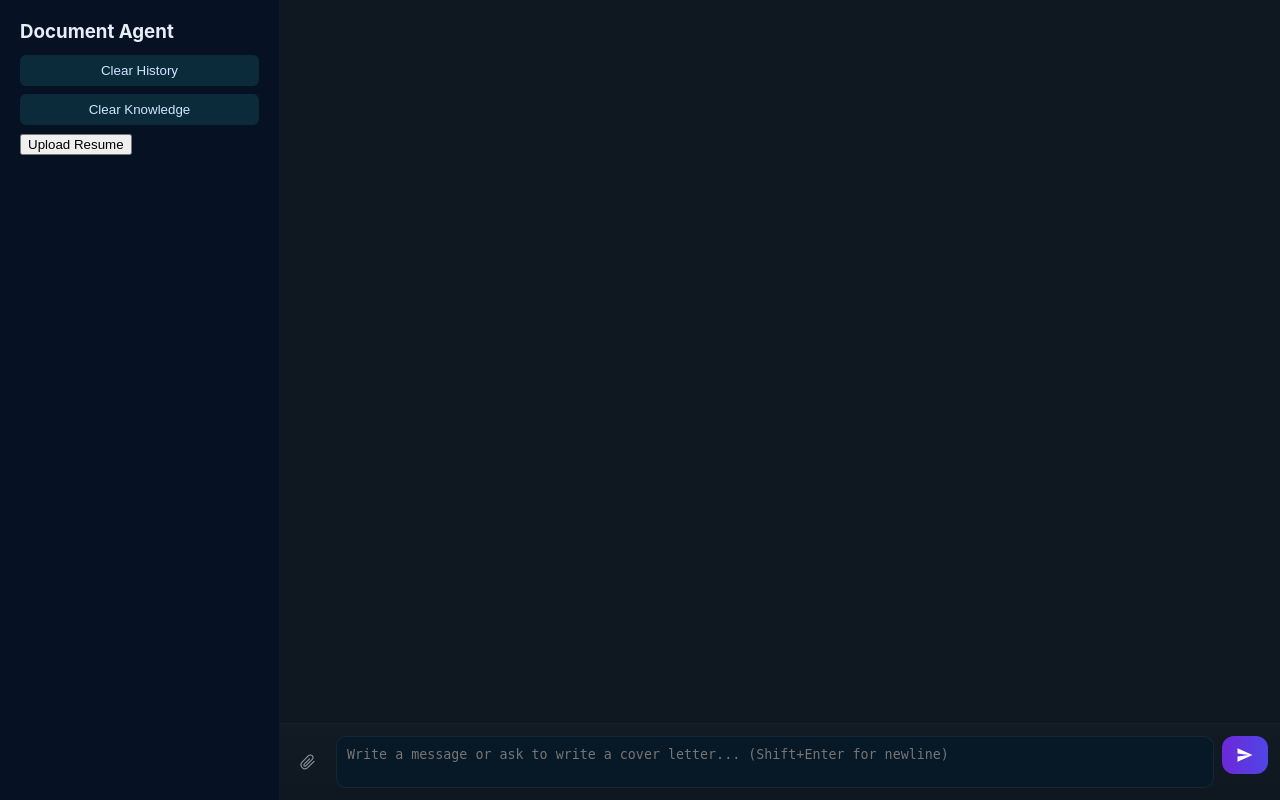
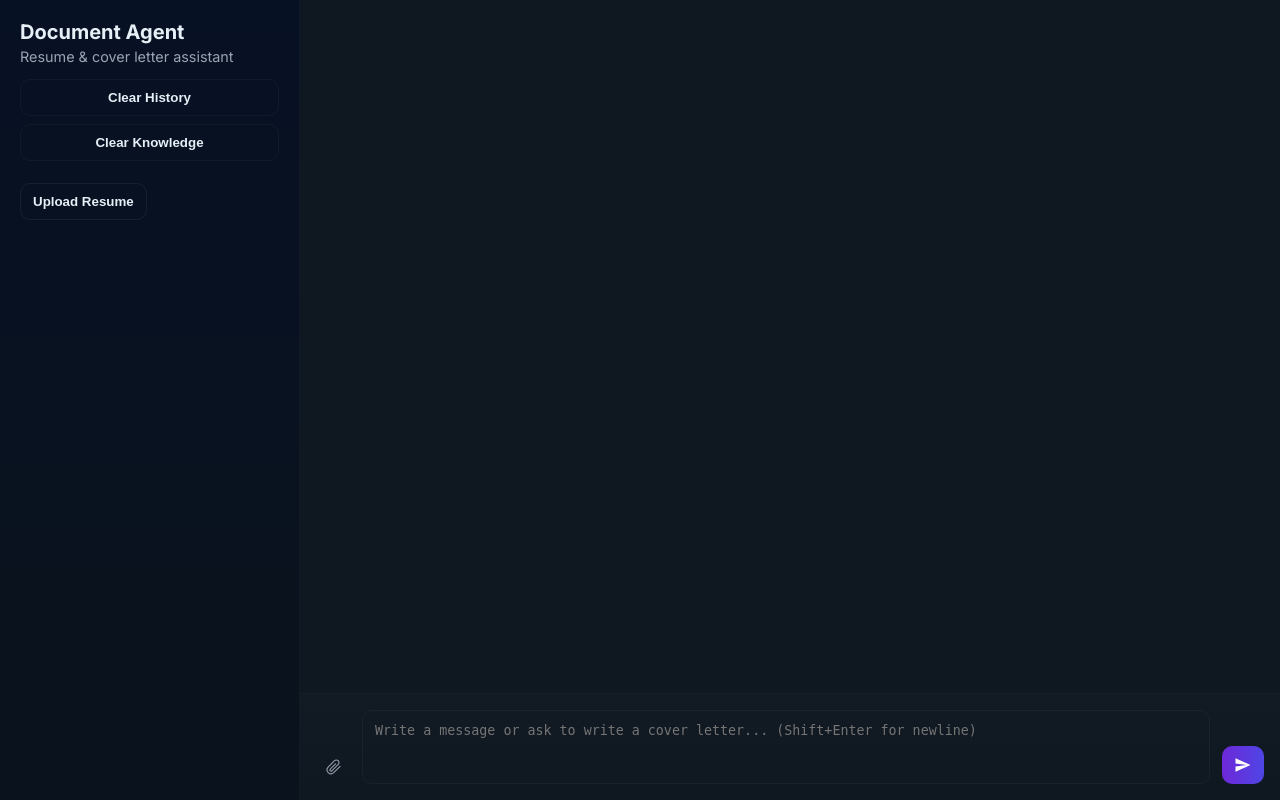
Before and after one commit to HimanM/document-agent, a Python web app: template flask/templates/index.html in a window 1280 px wide. Run offline with Jinja, Linux system fonts and the light colour scheme; the template is opened without the code that fills it, so the values that code supplies are empty.

Commit message:
Refactor styles and update HTML structure for improved UI consistency

```diff
--- a/flask/static/styles.css
+++ b/flask/static/styles.css
@@ -1,53 +1,92 @@
 :root{
-  --bg:#0f1720; --panel:#0b1220; --muted:#9aa4b2; --accent:#4f46e5; --me:#052f2f; --ai:#042f4f;
+  --bg: #0f1720;
+  --panel: #071124;
+  --surface: #0b1220;
+  --muted: #9aa4b2;
+  --accent: #4f46e5;
+  --accent-2: #6d28d9;
+  --card-bg: rgba(255,255,255,0.02);
+  --radius: 12px;
+  --glass: rgba(255,255,255,0.02);
 }
-body{margin:0;font-family:Inter,Segoe UI,Arial,Helvetica,sans-serif;background:var(--bg);color:#e6eef6}
-.app{display:flex;height:100vh}
-.sidebar{width:280px;background:#071124;padding:20px;box-sizing:border-box;border-right:1px solid rgba(255,255,255,0.03)}
-.sidebar h3{margin:0 0 12px 0}
-.sidebar-actions button{display:block;width:100%;margin-bottom:8px;padding:8px;background:#0b2a3a;border:0;color:#cfe7ff;border-radius:6px}
-.uploads{margin-top:12px}
-.uploaded-list{margin-top:8px}
+
+/* Base typography & layout */
+html,body{height:100%}
+body{
+  margin:0;
+  font-family: 'Inter', system-ui, -apple-system, 'Segoe UI', Roboto, 'Helvetica Neue', Arial;
+  background:var(--bg);
+  color:#e6eef6;
+  -webkit-font-smoothing:antialiased;
+  -moz-osx-font-smoothing:grayscale;
+}
+
+.app{display:flex;height:100vh;gap:0}
+
+/* Sidebar */
+.sidebar{
+  width:300px;
+  background:linear-gradient(180deg,var(--panel), rgba(10,18,28,0.95));
+  padding:20px;
+  box-sizing:border-box;
+  border-right:1px solid rgba(255,255,255,0.03);
+  display:flex;flex-direction:column;gap:14px
+}
+.sidebar-header h3{margin:0;font-size:1.25rem}
+.sidebar-header .muted{margin:4px 0 0 0;color:var(--muted);font-size:0.9rem}
+
+/* Shadcn-like button tokens */
+.btn{display:inline-flex;align-items:center;justify-content:center;padding:10px 12px;border-radius:10px;border:1px solid rgba(255,255,255,0.04);background:transparent;color:inherit;cursor:pointer;font-weight:600}
+.btn[disabled]{opacity:0.5;cursor:not-allowed}
+.btn:hover{box-shadow:0 6px 18px rgba(15,23,42,0.6);transform:translateY(-1px)}
+.btn-primary{background:linear-gradient(90deg,var(--accent-2),var(--accent));color:white;border:none}
+.btn-outline{background:transparent;border:1px solid rgba(255,255,255,0.06)}
+
+.sidebar-actions{display:flex;flex-direction:column;gap:8px}
+
+/* Resume upload area */
+.sidebar-resume-upload{margin-top:8px}
+
+/* Main area */
 .main{flex:1;display:flex;flex-direction:column}
-.chat{flex:1;padding:20px;overflow:auto;display:flex;flex-direction:column;gap:6px}
-.bubble{max-width:70%;padding:12px 16px;margin:6px;border-radius:12px;line-height:1.4;box-shadow:0 4px 14px rgba(2,6,23,0.6)}
+.chat{flex:1;padding:24px;overflow:auto;display:flex;flex-direction:column;gap:10px}
+
+/* Chat bubbles */
+.bubble{max-width:72%;padding:14px 18px;margin:6px;border-radius:var(--radius);line-height:1.45;background:var(--card-bg);box-shadow:0 6px 18px rgba(2,6,23,0.6)}
 .bubble .bubble-text{white-space:pre-wrap;word-break:break-word}
 .bubble.me{margin-left:auto;background:linear-gradient(90deg,#074a45,#046b6a);color:#eafffb}
 .bubble.ai{margin-right:auto;background:linear-gradient(90deg,#053b5a,#07406d);color:#e6f3ff}
-.composer{display:flex;padding:12px;border-top:1px solid rgba(255,255,255,0.03);gap:8px;background:linear-gradient(180deg,rgba(255,255,255,0.01),transparent)}
-#message{flex:1;padding:10px;border-radius:10px;border:1px solid rgba(255,255,255,0.06);background:#071826;color:#e6eef6}
-#message:focus{outline:none;box-shadow:0 0 0 3px rgba(79,70,229,0.14)}
-#send{padding:10px 14px;border-radius:12px;border:none;background:linear-gradient(90deg,#6d28d9,#4f46e5);color:white;display:flex;align-items:center;justify-content:center}
+.bubble.meta{font-style:italic;font-size:0.95rem;color:var(--muted);background:linear-gradient(90deg,#08394a,#0b3f57)}
 
-/* Attachment button near the composer */
-.attach-btn{background:transparent;border:0;color:var(--muted);display:flex;align-items:center;justify-content:center;padding:6px;border-radius:8px;margin-right:6px;cursor:pointer}
-.attach-btn svg{opacity:0.9}
+/* Composer */
+.composer{display:flex;padding:16px;border-top:1px solid rgba(255,255,255,0.03);gap:12px;background:linear-gradient(180deg,rgba(255,255,255,0.01),transparent)}
+.composer .input-area{display:flex;gap:12px;width:100%;align-items:flex-end}
+.input{flex:1;padding:12px;border-radius:10px;border:1px solid rgba(255,255,255,0.04);background:transparent;color:inherit;resize:none;min-height:48px}
+.input:focus{outline:none;box-shadow:0 6px 20px rgba(79,70,229,0.12)}
+
+/* Attach & send buttons */
+.attach-btn{background:transparent;border:0;color:var(--muted);display:flex;align-items:center;justify-content:center;padding:8px;border-radius:8px;cursor:pointer}
+.attach-btn svg{opacity:0.95}
 .attach-btn:hover{color:#cfe7ff}
-
-/* composer uploaded list */
-.composer-uploaded-list{display:flex;gap:8px;align-items:center;margin-right:8px}
-.composer-uploaded-list .file-chip{background:rgba(255,255,255,0.02);padding:6px 8px}
-.composer-uploaded-list .file-chip .remove{margin-left:8px;cursor:pointer;color:rgba(255,255,255,0.4)}
-
-/* Visual hint when dragging a file over the message input */
-.composer textarea.drop-over, .composer textarea:hover.drop-over{box-shadow:0 0 0 3px rgba(79,70,229,0.12);border-color:rgba(79,70,229,0.7)}
-
-/* Animated liquid-like pulse for send button */
-.send-btn{position:relative;overflow:hidden}
-.send-btn::before{content:'';position:absolute;inset:-50%;background:radial-gradient(circle at 10% 30%, rgba(255,255,255,0.06), transparent 20%), linear-gradient(90deg,#7c3aed,#4f46e5);opacity:0.8;transform:translateX(-80%);transition:transform .9s cubic-bezier(.2,.9,.2,1)}
+.send-btn{position:relative;overflow:hidden;display:inline-flex;align-items:center;justify-content:center}
+.send-btn::before{content:'';position:absolute;inset:-50%;background:radial-gradient(circle at 10% 30%, rgba(255,255,255,0.03), transparent 20%), linear-gradient(90deg,var(--accent-2),var(--accent));opacity:0.7;transform:translateX(-80%);transition:transform .9s cubic-bezier(.2,.9,.2,1);border-radius:12px}
 .send-btn:hover::before{transform:translateX(0)}
 
-.composer .input-area{display:flex;gap:8px;width:100%}
-.composer textarea{flex:1;padding:10px;border-radius:10px;border:1px solid rgba(255,255,255,0.04);background:transparent;color:inherit;resize:none}
-.timestamp{display:block;font-size:11px;color:var(--muted);margin-top:6px}
+.composer-uploaded-list{display:flex;gap:8px;align-items:center;margin-right:8px}
+.composer-uploaded-list .file-chip{background:rgba(255,255,255,0.02);padding:6px 10px;border-radius:8px;display:inline-flex;align-items:center;gap:8px}
+.composer-uploaded-list .file-chip .remove{margin-left:8px;cursor:pointer;color:rgba(255,255,255,0.5)}
+
+/* Small utilities */
+.timestamp{display:block;font-size:12px;color:var(--muted);margin-top:6px}
 .meta{font-size:12px;color:var(--muted);margin-top:6px}
-
 .typing{font-style:italic;color:var(--muted)}
 
-/* System / non-agent messages inside chat bubbles */
-.bubble.meta{font-style:italic;font-size:0.85rem;color:var(--muted);opacity:0.95;max-width:70%;padding:10px 14px;background:linear-gradient(90deg,#08394a,#0b3f57);border-radius:10px}
-.file-chip{display:inline-flex;align-items:center;gap:8px;padding:6px 10px;background:rgba(255,255,255,0.02);border-radius:8px;margin-right:6px}
-.file-chip img{max-height:28px;border-radius:4px}
+/* File chip img */
+.file-chip img{max-height:28px;border-radius:6px}
 
-/* Inline meta text shown inside a bubble (small italic completion note) */
-.bubble .inline-meta{display:block;font-style:italic;font-size:0.85rem;color:var(--muted);margin-top:6px}
+/* Responsive tweaks */
+@media (max-width: 800px){
+  .sidebar{display:none}
+  .bubble{max-width:92%}
+  .composer{padding:12px}
+}
--- a/flask/templates/index.html
+++ b/flask/templates/index.html
@@ -4,19 +4,26 @@
     <meta charset="utf-8" />
     <title>Document Agent</title>
     <meta name="viewport" content="width=device-width, initial-scale=1" />
+    <!-- Use Google Fonts (Inter) for clean UI typography -->
+    <link rel="preconnect" href="https://fonts.googleapis.com">
+    <link rel="preconnect" href="https://fonts.gstatic.com" crossorigin>
+    <link href="https://fonts.googleapis.com/css2?family=Inter:wght@300;400;600;700;800&display=swap" rel="stylesheet">
     <link rel="stylesheet" href="/static/styles.css" />
   </head>
   <body>
     <div class="app">
       <aside class="sidebar">
-        <h3>Document Agent</h3>
+        <div class="sidebar-header">
+          <h3>Document Agent</h3>
+          <p class="muted">Resume & cover letter assistant</p>
+        </div>
         <div class="sidebar-actions">
-          <button id="clear">Clear History</button>
-          <button id="clear_knowledge">Clear Knowledge</button>
+          <button id="clear" class="btn">Clear History</button>
+          <button id="clear_knowledge" class="btn">Clear Knowledge</button>
         </div>
         <!-- uploads moved to composer; sidebar dropzone removed -->
         <div class="sidebar-resume-upload">
-          <button id="upload_resume" class="resume-btn">Upload Resume</button>
+          <button id="upload_resume" class="btn btn-outline">Upload Resume</button>
           <input type="file" id="resume_file" accept=".pdf,.doc,.docx,.txt" style="display:none" />
         </div>
       </aside>
@@ -30,10 +37,10 @@
               <!-- simple paperclip icon -->
               <svg width="18" height="18" viewBox="0 0 24 24" fill="none" xmlns="http://www.w3.org/2000/svg"><path d="M21.44 11.05l-8.49 8.49a5.25 5.25 0 01-7.42-7.42l8.49-8.49a3.5 3.5 0 014.95 4.95l-8.5 8.5a1.5 1.5 0 11-2.12-2.12l7.07-7.07" stroke="currentColor" stroke-width="1.5" stroke-linecap="round" stroke-linejoin="round"/></svg>
             </button>
-            <textarea id="message" rows="2" placeholder="Write a message or ask to write a cover letter... (Shift+Enter for newline)" autocomplete="off"></textarea>
+            <textarea id="message" rows="2" class="input" placeholder="Write a message or ask to write a cover letter... (Shift+Enter for newline)" autocomplete="off"></textarea>
             <div id="composer-actions">
               <div id="composer-uploaded-list" class="composer-uploaded-list"></div>
-              <button id="send" class="send-btn" title="Send message">
+              <button id="send" class="send-btn btn btn-primary" title="Send message">
                 <svg width="18" height="18" viewBox="0 0 24 24" fill="none" xmlns="http://www.w3.org/2000/svg"><path d="M2 21l20-9L2 3v7l15 2-15 2v7z" fill="currentColor"/></svg>
               </button>
             </div>
--- a/requirements.txt
+++ b/requirements.txt
@@ -1,6 +1,4 @@
 # requirements.txt — pinned from current environment (generated 2025-11-15)
-# Detected and included packages required by the project files.
-# If you prefer a full environment export, run: `python -m pip freeze > requirements_full.txt`
 
 Flask==3.0.0
 Werkzeug==3.0.4
```
